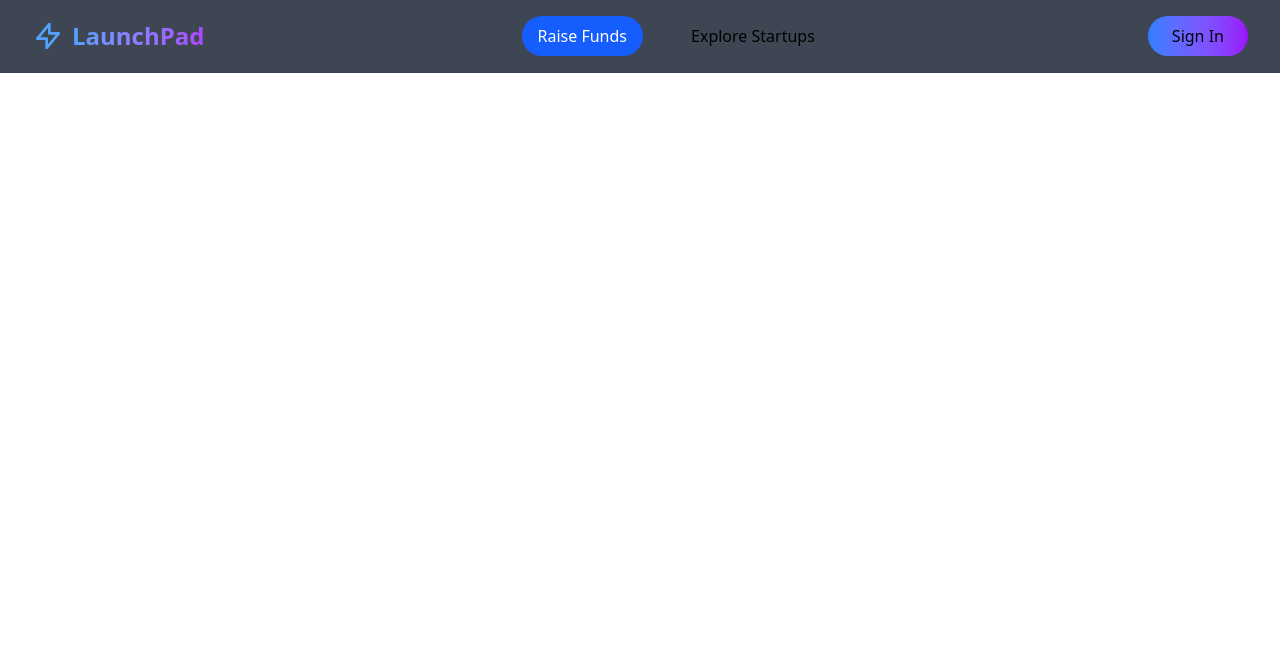
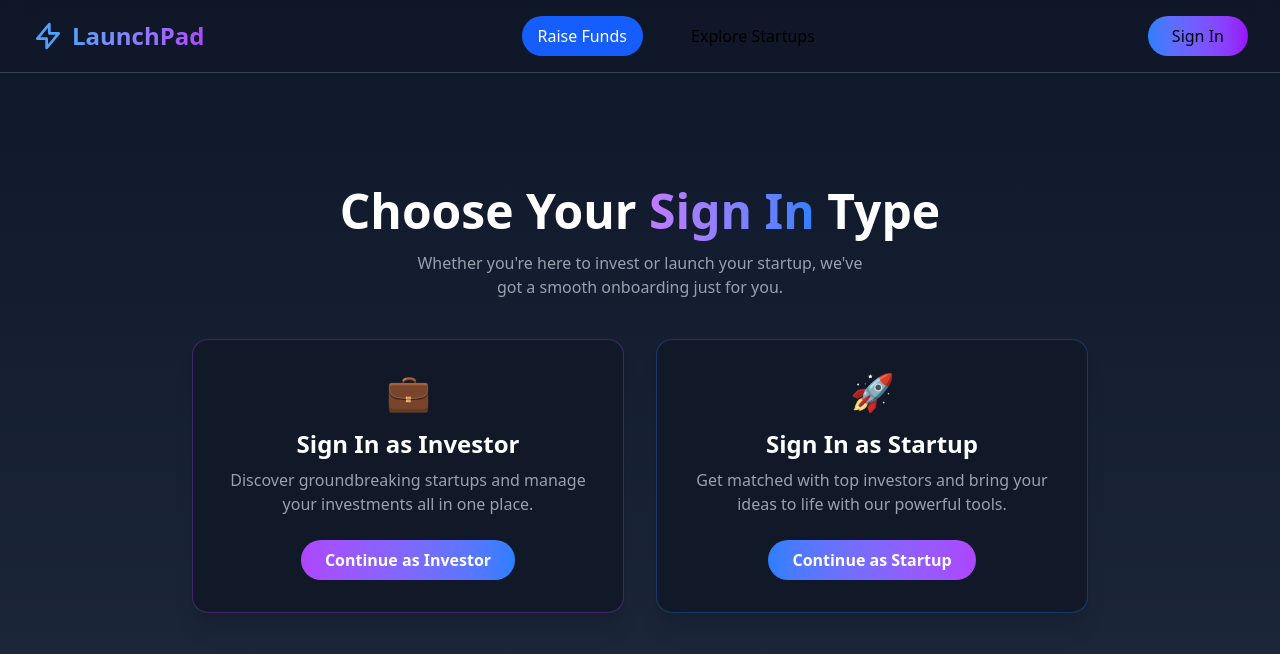
Before and after one commit to pawar-kaustubh/launchpad, a React (Vite) app in the folder client/: page /login in a window 1280 px wide. Shown: the top 654 px of the page. Built offline with nearby package versions, Linux system fonts and the light colour scheme; no server answers.

Commit message:
single page for investor and startups [register interface]

```diff
--- a/client/src/App.jsx
+++ b/client/src/App.jsx
@@ -7,7 +7,7 @@ import SignUp from "./pages/SignUp";
 import ExploreStartUp from "./pages/ExploreStartUp";
 import StartUpDetails from "./pages/StartUpDetails";
 import StartUpForm from "./pages/StartUpForm";
-
+import Login from "./pages/Login";
 import Profile from "./pages/Profile";
 import PrivateRoute from "./components/PrivateRoute";
 import InvestorForm from "./pages/InvestorForm";
@@ -25,6 +25,7 @@ export default function App() {
         <Route path="/startupdetails" element={<StartUpDetails />} />
         <Route path="/startupform" element={<StartUpForm />} />
         <Route path="/investorform" element={<InvestorForm />} />
+        <Route path="/login" element={<Login />} />
         <Route element={<PrivateRoute />}>
            <Route path='/profile' element={<Profile />} />
          </Route>
--- /dev/null
+++ b/client/src/pages/Login.jsx
@@ -0,0 +1,40 @@
+import React from "react";
+
+export default function Login() {
+  return (
+    <div className="min-h-screen bg-gradient-to-b from-[#0f172a] to-[#1e293b] flex flex-col items-center justify-center px-6 py-10 text-white">
+      <h1 className="text-4xl md:text-5xl font-bold mb-4 text-center">
+        Choose Your <span className="text-transparent bg-clip-text bg-gradient-to-r from-purple-400 to-blue-500">Sign In</span> Type
+      </h1>
+      <p className="text-gray-400 mb-10 text-center max-w-md">
+        Whether you're here to invest or launch your startup, we've got a smooth onboarding just for you.
+      </p>
+
+      <div className="flex flex-col md:flex-row gap-8 w-full max-w-4xl justify-center items-center">
+        {/* Investor Card */}
+        <div className="bg-[#111827] border border-purple-500/30 hover:border-purple-500 transition-all rounded-2xl shadow-xl p-8 w-full md:w-1/2 hover:scale-105 transform duration-300 cursor-pointer">
+          <div className="flex flex-col items-center text-center">
+            <div className="text-purple-400 text-4xl mb-4">💼</div>
+            <h2 className="text-2xl font-semibold mb-2">Sign In as Investor</h2>
+            <p className="text-gray-400 mb-6">Discover groundbreaking startups and manage your investments all in one place.</p>
+            <button className="px-6 py-2 bg-gradient-to-r from-purple-500 to-blue-500 rounded-full font-semibold hover:opacity-90 transition">
+              Continue as Investor
+            </button>
+          </div>
+        </div>
+
+        {/* Startup Card */}
+        <div className="bg-[#111827] border border-blue-500/30 hover:border-blue-500 transition-all rounded-2xl shadow-xl p-8 w-full md:w-1/2 hover:scale-105 transform duration-300 cursor-pointer">
+          <div className="flex flex-col items-center text-center">
+            <div className="text-blue-400 text-4xl mb-4">🚀</div>
+            <h2 className="text-2xl font-semibold mb-2">Sign In as Startup</h2>
+            <p className="text-gray-400 mb-6">Get matched with top investors and bring your ideas to life with our powerful tools.</p>
+            <button className="px-6 py-2 bg-gradient-to-r from-blue-500 to-purple-500 rounded-full font-semibold hover:opacity-90 transition">
+              Continue as Startup
+            </button>
+          </div>
+        </div>
+      </div>
+    </div>
+  );
+}
```
Also changed, not shown: client/src/pages/StartUpForm.jsx (line endings or trailing spaces).
